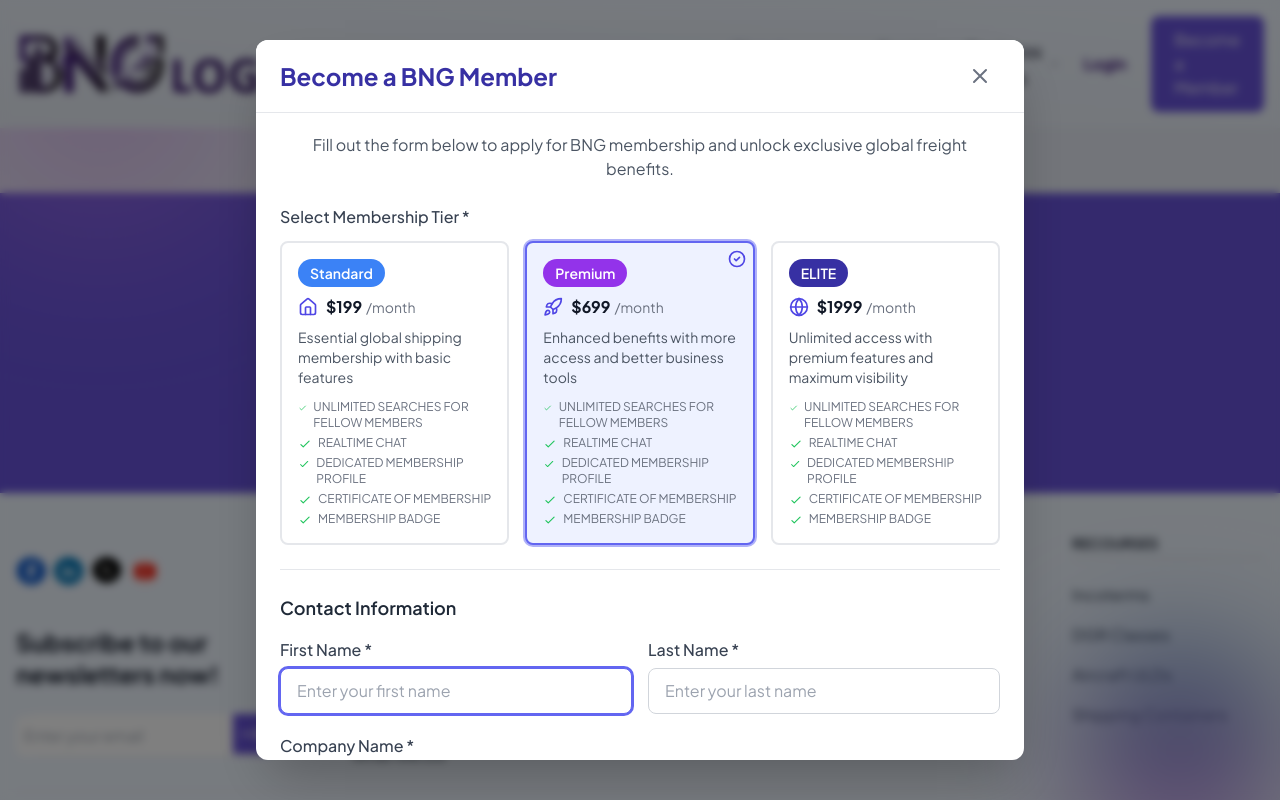
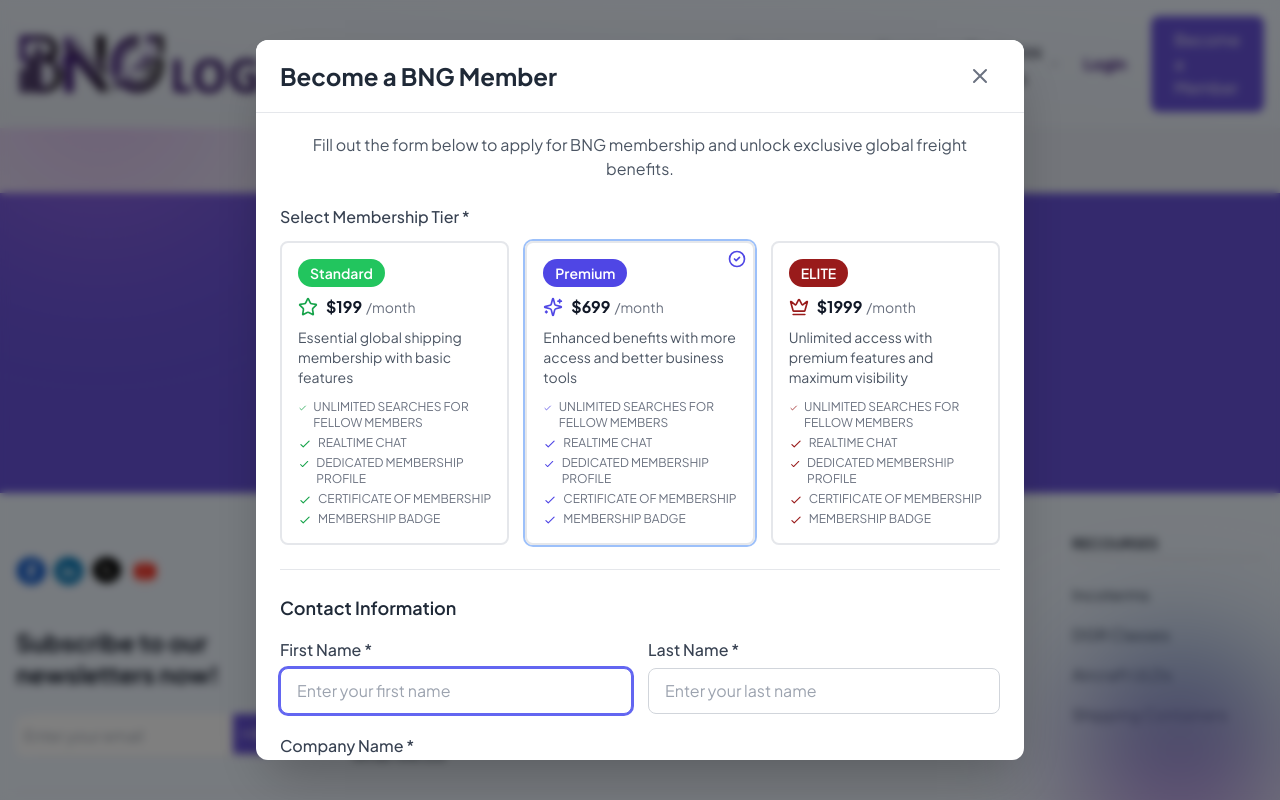
Before and after one commit to shivamchawla98/bng_website, a Next.js app: page /pricing in a window 1280 px wide. Both pictures are taken after a click on the button "Request a Demo". Shown: the part 3288-4088 px from the top of the page. Built offline with nearby package versions, Linux system fonts and the light colour scheme; no server answers.

Commit message:
form ui fixed

```diff
--- a/package.json
+++ b/package.json
@@ -20,6 +20,7 @@
     "react-dom": "^18",
     "react-flag-kit": "^1.1.1",
     "react-icons": "^5.4.0",
+    "react-phone-input-2": "^2.15.1",
     "react-simple-maps": "^3.0.0",
     "react-slick": "^0.30.2",
     "react-tooltip": "^5.28.1",
--- a/src/page-components/home/ModalForm.jsx
+++ b/src/page-components/home/ModalForm.jsx
@@ -1,6 +1,8 @@
 'use client';
 import React, { useState, useRef, useEffect } from 'react';
-import { Home, Rocket, Globe } from 'lucide-react';
+import { Star, StarsIcon, Crown } from 'lucide-react';
+import PhoneInput from 'react-phone-input-2';
+import 'react-phone-input-2/lib/style.css'; // Import default styles for react-phone-input-2
 
 const ModalMembershipForm = ({ isOpen, onClose }) => {
   const [formData, setFormData] = useState({
@@ -60,33 +62,33 @@ const ModalMembershipForm = ({ isOpen, onClose }) => {
     });
   };
 
+  // Special handler for phone input
+  const handlePhoneChange = (value) => {
+    setFormData({
+      ...formData,
+      mobileNumber: value
+    });
+  };
+
   const handleSubmit = async (e) => {
     e.preventDefault();
     setLoading(true);
     setError(null);
 
     try {
-      // Updated to use the new API endpoint
       const response = await fetch(`/api/send-email`, {
         method: 'POST',
         headers: { 'Content-Type': 'application/json' },
         body: JSON.stringify({
           ...formData,
-          // Convert tier-basic to Basic, tier-premium to Premium, etc.
           membershipTier: formData.membershipTier.replace('tier-', '')
         })
       });
 
       const result = await response.json();
 
-      // if (response.ok) {
-        console.log("Success:", result);
-
-        setSubmitted(true);
-      // } else {
-      //   setError(result.error || 'An error occurred while submitting the form');
-      //   console.error("Error:", result.error);
-      // }
+      console.log("Success:", result);
+      setSubmitted(true);
     } catch (error) {
       setError('Network error: Could not connect to the server');
       console.error("Error submitting form:", error);
@@ -102,7 +104,7 @@ const ModalMembershipForm = ({ isOpen, onClose }) => {
       companyName: '',
       companyEmail: '',
       mobileNumber: '',
-      membershipTier: 'tier-basic'
+      membershipTier: 'tier-premium'
     });
     setSubmitted(false);
     setError(null);
@@ -127,17 +129,23 @@ const ModalMembershipForm = ({ isOpen, onClose }) => {
       id: 'tier-standard',
       priceMonthly: '$199',
       mostPopular: false,
-      icon: Home,
-      color: 'bg-blue-500',
+      icon: Star,
+      color: 'bg-green-500',
+      textColor: 'text-green-600',
+      borderColor: 'border-green-300',
+      bgColor: 'bg-green-50',
       description: 'Essential global shipping membership with basic features'
     },
     {
       name: 'Premium',
       id: 'tier-premium',
       priceMonthly: '$699',
-      mostPopular: true,
-      icon: Rocket,
-      color: 'bg-purple-600',
+      mostPopular: false,
+      icon: StarsIcon,
+      color: 'bg-indigo-600',
+      textColor: 'text-indigo-600',
+      borderColor: 'border-indigo-300',
+      bgColor: 'bg-indigo-50',
       description: 'Enhanced benefits with more access and better business tools'
     },
     {
@@ -145,8 +153,11 @@ const ModalMembershipForm = ({ isOpen, onClose }) => {
       id: 'tier-elite',
       priceMonthly: '$1999',
       mostPopular: false,
-      icon: Globe,
-      color: 'bg-indigo-800',
+      icon: Crown,
+      color: 'bg-red-800',
+      textColor: 'text-red-800',
+      borderColor: 'border-red-300',
+      bgColor: 'bg-red-50',
       description: 'Unlimited access with premium features and maximum visibility'
     }
   ];
@@ -193,10 +204,26 @@ const ModalMembershipForm = ({ isOpen, onClose }) => {
         }
       });
     });
-    return features.slice(0, 5); // Return only top 5 features for display
+    return features.slice(0, 5);
+  };
+
+  // Get color theme based on selected tier
+  const getSelectedTierTheme = () => {
+    const selectedTier = tiers.find(tier => tier.id === formData.membershipTier);
+    if (!selectedTier) return { bg: 'bg-indigo-600', hover: 'hover:bg-indigo-700' };
+
+    if (selectedTier.name === 'Standard') {
+      return { bg: 'bg-green-600', hover: 'hover:bg-green-700' };
+    } else if (selectedTier.name === 'Premium') {
+      return { bg: 'bg-indigo-600', hover: 'hover:bg-indigo-700' };
+    } else {
+      return { bg: 'bg-red-800', hover: 'hover:bg-red-900' };
+    }
   };
 
   if (!isOpen) return null;
+
+  const selectedTheme = getSelectedTierTheme();
 
   return (
     <div
@@ -211,7 +238,7 @@ const ModalMembershipForm = ({ isOpen, onClose }) => {
         className="bg-white rounded-xl shadow-2xl w-full max-w-3xl max-h-[90vh] overflow-y-auto animate-fadeIn"
       >
         <div className="sticky top-0 bg-white px-6 py-4 border-b flex justify-between items-center z-10">
-          <h2 id="modal-title" className="text-2xl font-bold text-indigo-800">Become a BNG Member</h2>
+          <h2 id="modal-title" className="text-2xl font-bold text-gray-800">Become a BNG Member</h2>
           <button
             onClick={onClose}
             ref={lastFocusableElement}
@@ -227,8 +254,8 @@ const ModalMembershipForm = ({ isOpen, onClose }) => {
         <div className="px-6 py-5">
           {submitted ? (
             <div className="text-center py-8">
-              <div className="text-green-600 mb-4">
-                <svg xmlns="http://www.w3.org/2000/svg" className="h-16 w-16 mx-auto" fill="none" viewBox="0 0 24 24" stroke="currentColor">
+              <div className={`${selectedTheme.bg} text-white rounded-full p-3 inline-block mb-4`}>
+                <svg xmlns="http://www.w3.org/2000/svg" className="h-12 w-12 mx-auto" fill="none" viewBox="0 0 24 24" stroke="currentColor">
                   <path strokeLinecap="round" strokeLinejoin="round" strokeWidth={2} d="M5 13l4 4L19 7" />
                 </svg>
               </div>
@@ -243,7 +270,12 @@ const ModalMembershipForm = ({ isOpen, onClose }) => {
                 A confirmation email has been sent to your email address <span className="font-semibold">{formData.companyEmail}</span>.
               </p>
               <div className="flex gap-4 justify-center flex-wrap">
-
+                <button
+                  className={`${selectedTheme.bg} ${selectedTheme.hover} text-white font-medium py-2 px-6 rounded-md transition duration-300`}
+                  onClick={() => resetForm()}
+                >
+                  Submit Another Application
+                </button>
                 <button
                   className="bg-gray-200 hover:bg-gray-300 text-gray-800 font-medium py-2 px-6 rounded-md transition duration-300"
                   onClick={onClose}
@@ -269,8 +301,8 @@ const ModalMembershipForm = ({ isOpen, onClose }) => {
                   <label className="block text-gray-700 font-medium mb-3">Select Membership Tier *</label>
                   <div className="grid grid-cols-1 md:grid-cols-3 gap-4">
                     {tiers.map((tier) => {
-                      // Get icon component for the tier
                       const IconComponent = tier.icon;
+                      const isSelected = formData.membershipTier === tier.id;
                       return (
                         <div key={tier.id} className="relative">
                           <input
@@ -278,25 +310,27 @@ const ModalMembershipForm = ({ isOpen, onClose }) => {
                             id={tier.id}
                             name="membershipTier"
                             value={tier.id}
-                            checked={formData.membershipTier === tier.id}
+                            checked={isSelected}
                             onChange={handleChange}
                             className="peer sr-only"
                             required
                           />
                           <label
                             htmlFor={tier.id}
-                            className={`block h-full border-2 rounded-lg p-4 cursor-pointer transition-all hover:shadow-md peer-checked:border-indigo-500 peer-checked:ring-2 peer-checked:ring-indigo-500 peer-checked:ring-opacity-50 ${tier.mostPopular ? 'border-indigo-300 bg-indigo-50' : ''}`}
+                            className={`block h-full border-2 rounded-lg p-4 cursor-pointer transition-all hover:shadow-md
+                            ${isSelected ? `border-${tier.color.split('-')[1]}-500 ring-2 ring-${tier.color.split('-')[1]}-500 ring-opacity-50` : ''}
+                            ${tier.mostPopular ? `${tier.borderColor} ${tier.bgColor}` : 'border-gray-200'}`}
                           >
                             <div className="flex items-center justify-between mb-2">
                               <div className={`${tier.color} text-white font-semibold py-1 px-3 rounded-full text-sm inline-block`}>
                                 {tier.name}
                               </div>
-                              {/* {tier.mostPopular && (
+                              {tier.mostPopular && (
                                 <span className="bg-yellow-400 text-yellow-800 text-xs px-2 py-1 rounded-full">Popular</span>
-                              )} */}
+                              )}
                             </div>
                             <div className="flex items-center mb-2">
-                              <IconComponent className="h-5 w-5 mr-2 text-indigo-600" />
+                              <IconComponent className={`h-5 w-5 mr-2 ${tier.textColor}`} />
                               <p className="font-bold text-gray-900">{tier.priceMonthly}</p>
                               <span className="text-gray-500 text-sm ml-1">/month</span>
                             </div>
@@ -304,7 +338,7 @@ const ModalMembershipForm = ({ isOpen, onClose }) => {
                             <ul className="text-xs text-gray-500 space-y-1">
                               {getKeyFeaturesForTier(tier.name).map((feature, index) => (
                                 <li key={index} className="flex items-start">
-                                  <svg className="h-3.5 w-3.5 text-green-500 mr-1.5 mt-0.5" fill="none" viewBox="0 0 24 24" stroke="currentColor">
+                                  <svg className={`h-3.5 w-3.5 ${tier.textColor} mr-1.5 mt-0.5`} fill="none" viewBox="0 0 24 24" stroke="currentColor">
                                     <path strokeLinecap="round" strokeLinejoin="round" strokeWidth={2} d="M5 13l4 4L19 7" />
                                   </svg>
                                   {feature}
@@ -312,8 +346,8 @@ const ModalMembershipForm = ({ isOpen, onClose }) => {
                               ))}
                             </ul>
                           </label>
-                          <div className="absolute top-2 right-2 opacity-0 peer-checked:opacity-100 transition-opacity">
-                            <svg className="h-5 w-5 text-indigo-600" fill="none" viewBox="0 0 24 24" stroke="currentColor">
+                          <div className={`absolute top-2 right-2 opacity-0 peer-checked:opacity-100 transition-opacity ${tier.textColor}`}>
+                            <svg className="h-5 w-5" fill="none" viewBox="0 0 24 24" stroke="currentColor">
                               <path strokeLinecap="round" strokeLinejoin="round" strokeWidth={2} d="M9 12l2 2 4-4m6 2a9 9 0 11-18 0 9 9 0 0118 0z" />
                             </svg>
                           </div>
@@ -337,7 +371,7 @@ const ModalMembershipForm = ({ isOpen, onClose }) => {
                       value={formData.firstName}
                       onChange={handleChange}
                       required
-                      className="w-full px-4 py-2.5 border text-gray-600 border-gray-300 rounded-lg focus:outline-none focus:ring-2 focus:ring-indigo-500 focus:border-indigo-500 transition-all duration-200"
+                      className="w-full px-4 py-2.5 border border-gray-300 rounded-lg focus:outline-none focus:ring-2 focus:ring-indigo-500 focus:border-indigo-500 transition-all duration-200"
                       placeholder="Enter your first name"
                       ref={firstFocusableElement}
                       aria-required="true"
@@ -353,7 +387,7 @@ const ModalMembershipForm = ({ isOpen, onClose }) => {
                       value={formData.lastName}
                       onChange={handleChange}
                       required
-                      className="w-full px-4 py-2.5 border text-gray-600 border-gray-300 rounded-lg focus:outline-none focus:ring-2 focus:ring-indigo-500 focus:border-indigo-500 transition-all duration-200"
+                      className="w-full px-4 py-2.5 border border-gray-300 rounded-lg focus:outline-none focus:ring-2 focus:ring-indigo-500 focus:border-indigo-500 transition-all duration-200"
                       placeholder="Enter your last name"
                       aria-required="true"
                     />
@@ -369,7 +403,7 @@ const ModalMembershipForm = ({ isOpen, onClose }) => {
                     value={formData.companyName}
                     onChange={handleChange}
                     required
-                    className="w-full px-4 py-2.5 border text-gray-600 border-gray-300 rounded-lg focus:outline-none focus:ring-2 focus:ring-indigo-500 focus:border-indigo-500 transition-all duration-200"
+                    className="w-full px-4 py-2.5 border border-gray-300 rounded-lg focus:outline-none focus:ring-2 focus:ring-indigo-500 focus:border-indigo-500 transition-all duration-200"
                     placeholder="Enter your company name"
                     aria-required="true"
                   />
@@ -384,7 +418,7 @@ const ModalMembershipForm = ({ isOpen, onClose }) => {
                     value={formData.companyEmail}
                     onChange={handleChange}
                     required
-                    className="w-full text-gray-700 px-4 text-gray-600 py-2.5 border border-gray-300 rounded-lg focus:outline-none focus:ring-2 focus:ring-indigo-500 focus:border-indigo-500 transition-all duration-200"
+                    className="w-full px-4 py-2.5 border border-gray-300 rounded-lg focus:outline-none focus:ring-2 focus:ring-indigo-500 focus:border-indigo-500 transition-all duration-200"
                     placeholder="Enter your work email address"
                     aria-required="true"
                   />
@@ -392,16 +426,27 @@ const ModalMembershipForm = ({ isOpen, onClose }) => {
 
                 <div className="mb-6">
                   <label htmlFor="mobileNumber" className="block text-gray-700 font-medium mb-1.5">Mobile Number *</label>
-                  <input
-                    type="tel"
-                    id="mobileNumber"
-                    name="mobileNumber"
+                  <PhoneInput
+                    country={'us'}
                     value={formData.mobileNumber}
-                    onChange={handleChange}
-                    required
-                    className="w-full px-4 py-2.5 border text-gray-600 border-gray-300 rounded-lg focus:outline-none focus:ring-2 focus:ring-indigo-500 focus:border-indigo-500 transition-all duration-200"
+                    onChange={handlePhoneChange}
+                    inputProps={{
+                      id: 'mobileNumber',
+                      name: 'mobileNumber',
+                      required: true,
+                      'aria-required': 'true',
+                    }}
+                    containerClass="w-full"
+                    inputClass="w-full px-4 py-2.5 border border-gray-300 rounded-lg focus:outline-none focus:ring-2 focus:ring-indigo-500 focus:border-indigo-500 transition-all duration-200 text-gray-900 placeholder-gray-400"
+                    buttonClass="border border-gray-300 rounded-l-lg bg-white px-3 py-2.5"
+                    dropdownClass="bg-white shadow-lg rounded-lg border border-gray-200 max-h-60 overflow-y-auto"
+                    searchClass="px-3 py-2 text-sm border-b border-gray-200 sticky top-0 bg-white"
+                    enableSearch={true}
+                    disableSearchIcon={false}
+                    searchPlaceholder="Search country..."
+                    autoFormat={true}
+                    countryCodeEditable={false}
                     placeholder="Enter your mobile number"
-                    aria-required="true"
                   />
                 </div>
 
@@ -409,7 +454,7 @@ const ModalMembershipForm = ({ isOpen, onClose }) => {
                   <button
                     type="submit"
                     disabled={loading}
-                    className="bg-indigo-600 hover:bg-indigo-700 text-white font-bold py-2.5 px-5 rounded-lg transition duration-300 flex-grow focus:outline-none focus:ring-2 focus:ring-offset-2 focus:ring-indigo-500 disabled:opacity-70"
+                    className={`${selectedTheme.bg} ${selectedTheme.hover} text-white font-bold py-2.5 px-5 rounded-lg transition duration-300 flex-grow focus:outline-none focus:ring-2 focus:ring-offset-2 focus:ring-${selectedTheme.bg.split('-')[1]}-500 disabled:opacity-70`}
                   >
                     {loading ? (
                       <span className="flex items-center justify-center">
```
